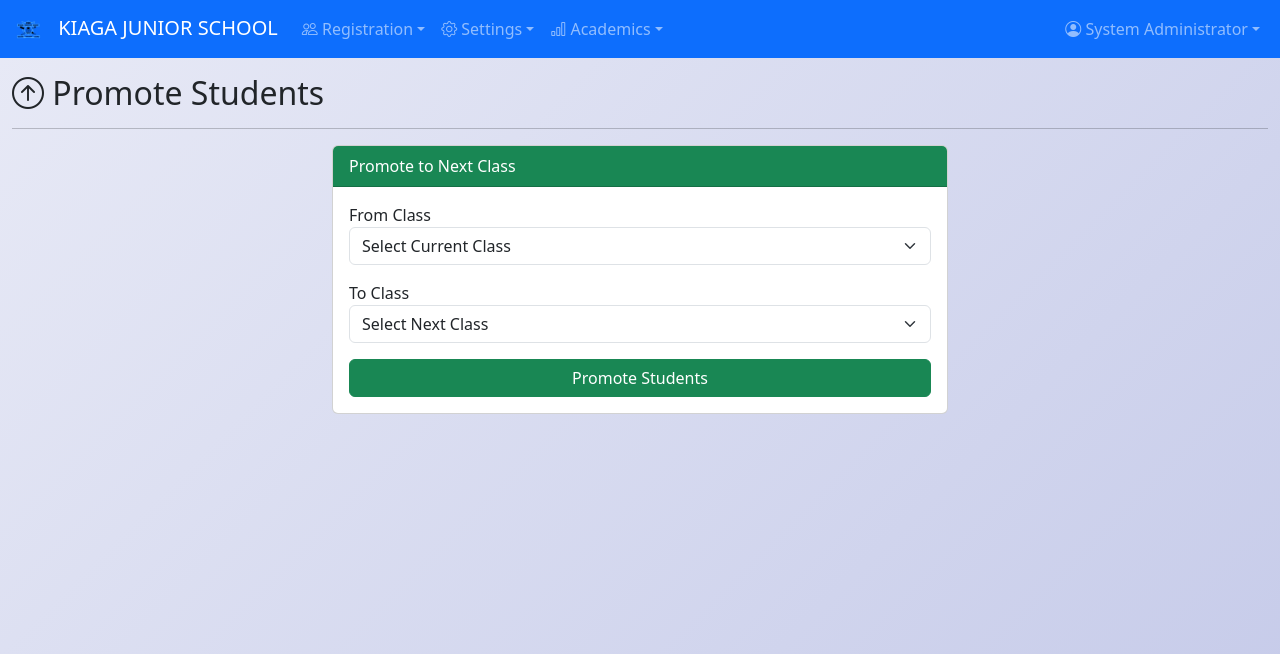
After one commit to wilnextechnologies-rgb/school-manager, a Flask app: page /promote-students in a window 1280 px wide. The commit adds this page. Shown: the top 654 px of the page. Run offline with Flask 3, Linux system fonts and the light colour scheme; a user stored in the database is signed in.

Commit message:
Fresh start

```diff
--- a/app.py
+++ b/app.py
@@ -675,14 +675,18 @@ def bulk_report_cards_print():
 @admin_required
 def assign_teachers():
     if request.method == 'POST':
-        s = request.form.get('subject_id'); c = request.form.get('class_id'); t = request.form.get('teacher_name').strip()
-        if s and c and t:
-            ex = SubjectAssignment.query.filter_by(subject_id=s, class_id=c).first()
-            if ex: ex.teacher_name = t
-            else: db.session.add(SubjectAssignment(subject_id=s, class_id=c, teacher_name=t))
-            db.session.commit(); flash('Teacher assigned!', 'success')
+        subject_ids = request.form.getlist('subject_ids')
+        c = request.form.get('class_id')
+        t = request.form.get('teacher_name').strip()
+        if subject_ids and c and t:
+            for s in subject_ids:
+                ex = SubjectAssignment.query.filter_by(subject_id=s, class_id=c).first()
+                if ex: ex.teacher_name = t
+                else: db.session.add(SubjectAssignment(subject_id=s, class_id=c, teacher_name=t))
+            db.session.commit(); flash(f'Teacher assigned to {len(subject_ids)} subjects!', 'success')
         return redirect(url_for('assign_teachers'))
-    return render_template('assign_teachers.html', assignments=SubjectAssignment.query.all(), subjects=Subject.query.all(), classes=Class.query.all())
+    return render_template('assign_teachers.html', assignments=SubjectAssignment.query.all(),
+        subjects=Subject.query.all(), classes=Class.query.all())
 
 @app.route('/assign-teachers/delete/<int:id>')
 @admin_required
@@ -804,6 +808,24 @@ def clear_all_students():
         flash(f'Error: {str(e)}', 'danger')
     return redirect(url_for('students'))
 
+@app.route('/promote-students', methods=['GET', 'POST'])
+@admin_required
+def promote_students():
+    if request.method == 'POST':
+        from_class_id = request.form.get('from_class_id')
+        to_class_id = request.form.get('to_class_id')
+        if from_class_id and to_class_id:
+            students = Student.query.filter_by(class_id=from_class_id).all()
+            count = 0
+            for s in students:
+                s.class_id = to_class_id
+                count += 1
+            db.session.commit()
+            flash(f'{count} students promoted successfully!', 'success')
+            return redirect(url_for('promote_students'))
+    classes = Class.query.all()
+    return render_template('promote_students.html', classes=classes)
+
 
 if __name__ == '__main__':
     app.run()
--- a/templates/base.html
+++ b/templates/base.html
@@ -35,6 +35,8 @@
                         <li><a class="dropdown-item" href="{{ url_for('teachers') }}">Teachers</a></li>
                         <li><a class="dropdown-item" href="{{ url_for('classes') }}">Classes</a></li>
                         <li><a class="dropdown-item" href="{{ url_for('assign_teachers') }}">Assign Teachers</a></li>
+			<li><a class="dropdown-item" href="{{ url_for('promote_students') }}">Promote Students</a></li>
+
                         {% endif %}
                     </ul>
                 </li>
--- /dev/null
+++ b/templates/promote_students.html
@@ -0,0 +1,18 @@
+{% extends "base.html" %}{% block title %}- Promote Students{% endblock %}{% block content %}
+<h2><i class="bi bi-arrow-up-circle"></i> Promote Students</h2>
+<hr>
+<div class="row"><div class="col-md-6 mx-auto">
+<div class="card"><div class="card-header bg-success text-white">Promote to Next Class</div>
+<div class="card-body">
+<form method="POST" class="row g-3">
+<div class="col-12"><label>From Class</label>
+<select name="from_class_id" class="form-select" required>
+<option value="">Select Current Class</option>
+{% for c in classes %}<option value="{{ c.id }}">{{ c.name }}</option>{% endfor %}</select></div>
+<div class="col-12"><label>To Class</label>
+<select name="to_class_id" class="form-select" required>
+<option value="">Select Next Class</option>
+{% for c in classes %}<option value="{{ c.id }}">{{ c.name }}</option>{% endfor %}</select></div>
+<div class="col-12"><button type="submit" class="btn btn-success w-100" onclick="return confirm('Promote all students from this class?')">Promote Students</button></div>
+</form></div></div></div></div>
+{% endblock %}
```
Also changed, not shown: templates/assign_teachers.html (+8 -4 lines).
